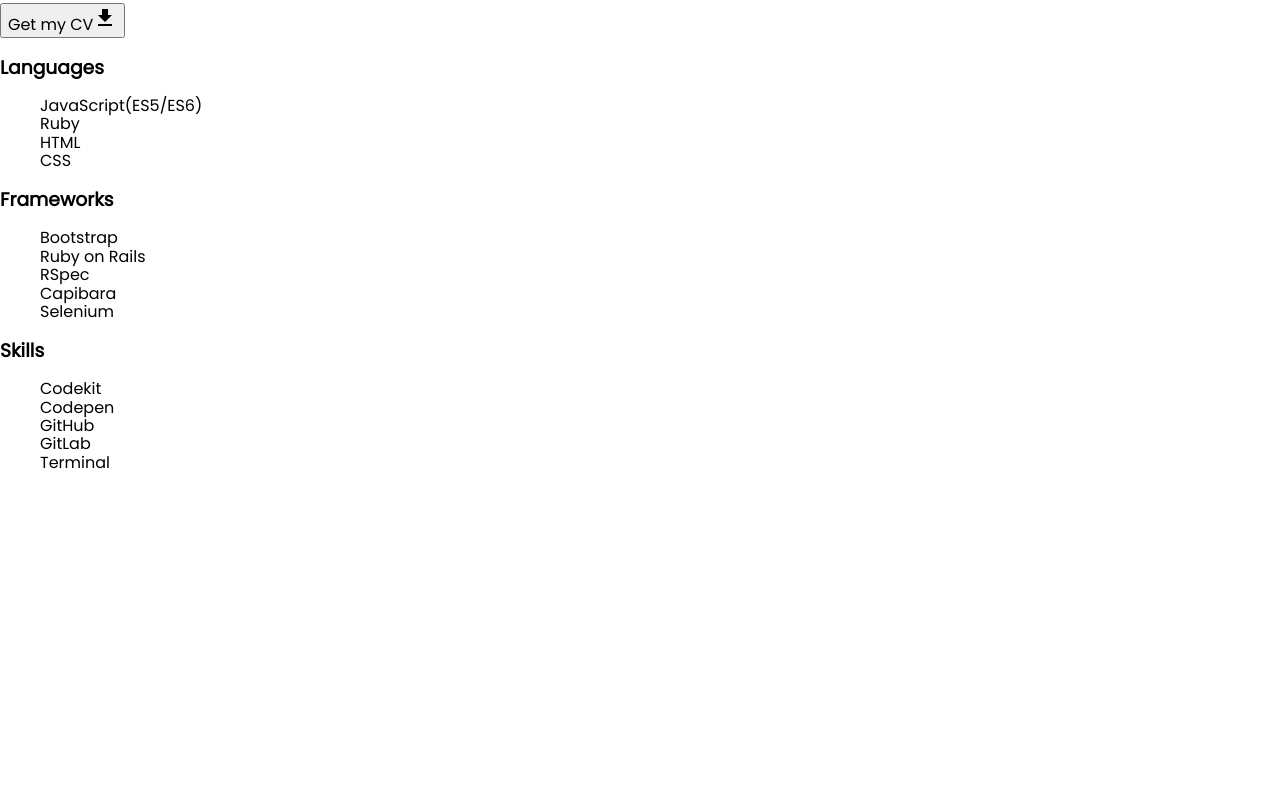
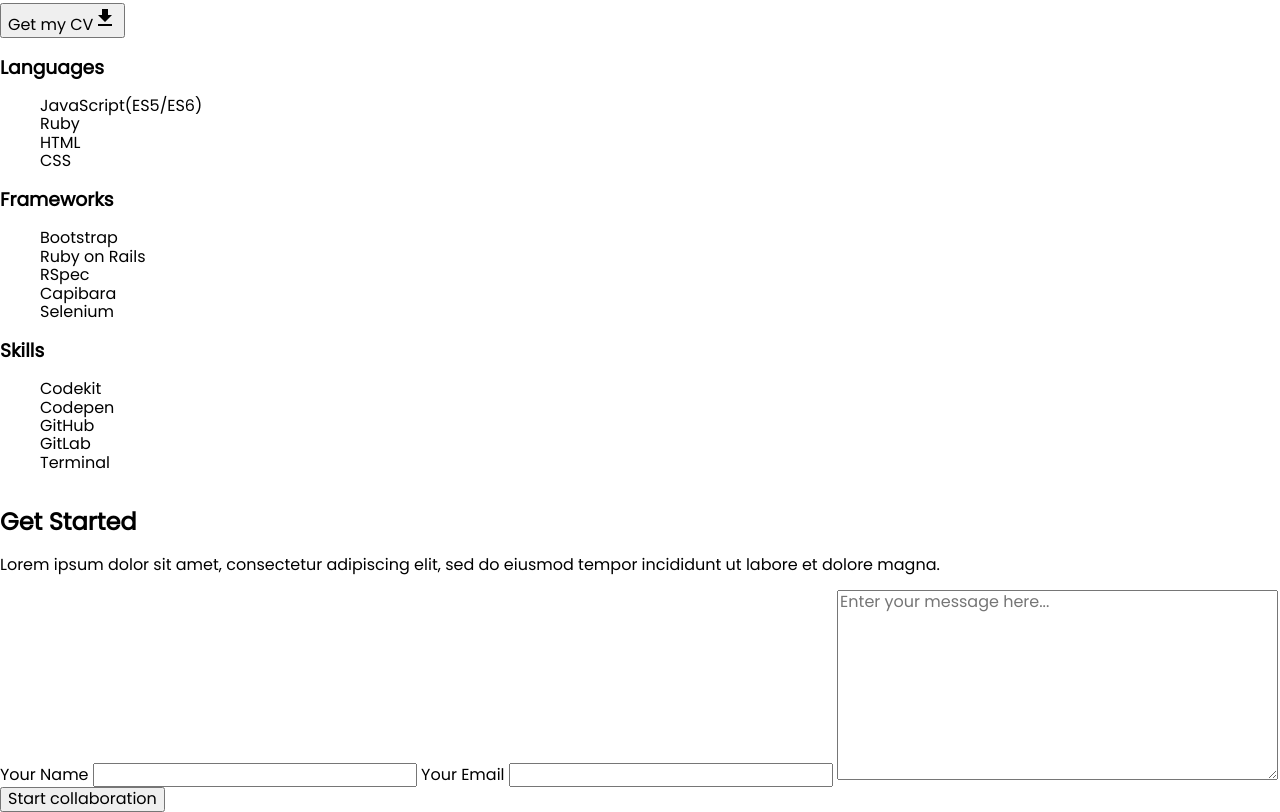
Before and after one commit to nevisende/my-portfolio, a website: page index.html in a window 1280 px wide. Shown: the part 1852-2664 px from the top of the page. Before the commit the page ends 2340 px from the top, so only its background shows below. Drawn offline with nearby package versions, Linux system fonts and the light colour scheme.

Commit message:
Add contact form

```diff
--- a/index.html
+++ b/index.html
@@ -131,6 +131,25 @@
                 </div>
             </div>
         </section>
+         <section class="contact-section">
+            <form  action="https://formspree.io/f/mzbyqovr"
+  method="POST">
+
+    <h2>Get Started</h2>
+    <p>Lorem ipsum dolor sit amet, consectetur adipiscing elit, sed do eiusmod tempor incididunt ut labore et dolore magna.</p>
+    <label class="contact-label">
+        <span>Your Name</span>
+        <input type="text" maxlength="30">
+    </label>
+    <label class="contact-label">
+        <span>Your Email</span>
+        <input type="email" name="emial" id="email">
+    </label>
+
+    <textarea name="message" id="message" cols="30" rows="10" maxlength="500" placeholder="Enter your message here..."></textarea>
+    <button type="submit"> Start collaboration</button>
+</form>
+        </section>
     </main>
 </body>
 </html>
```
